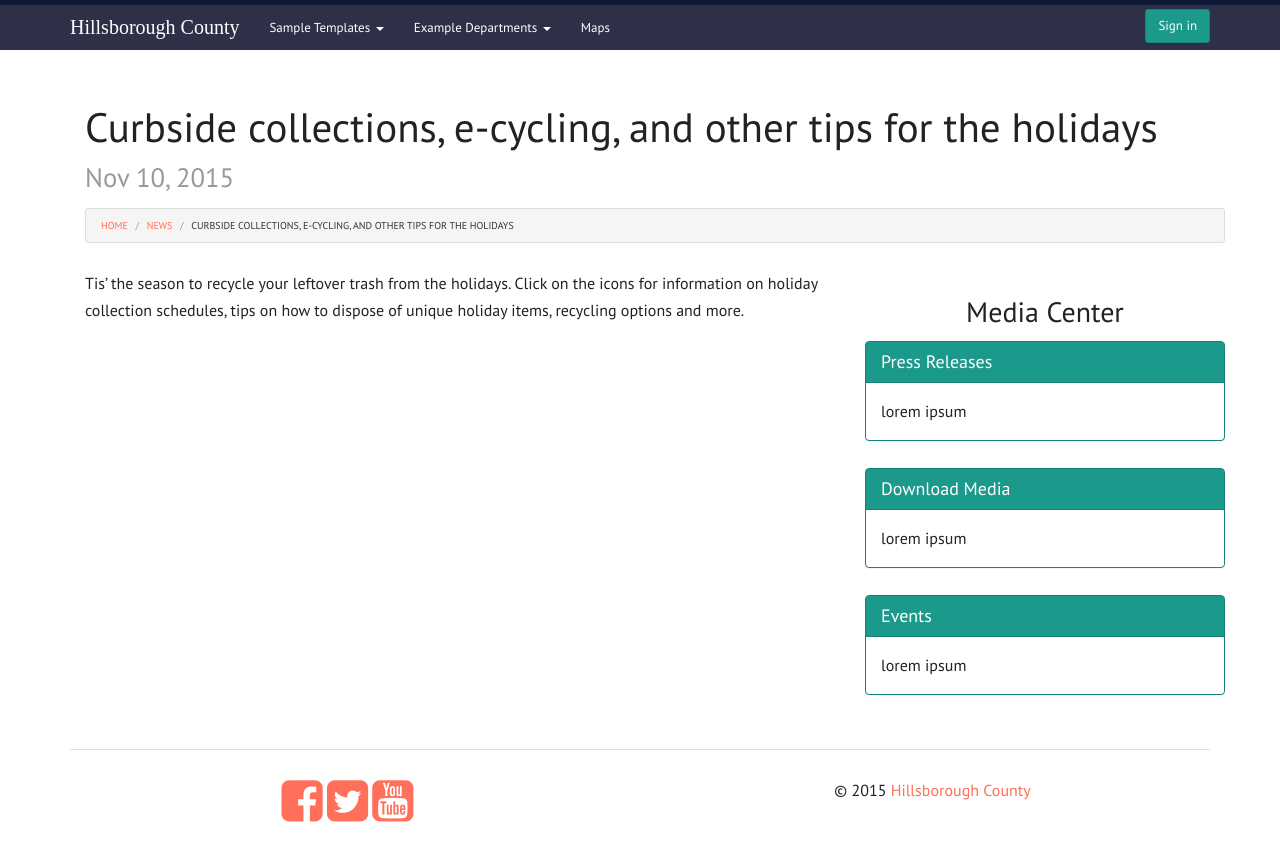
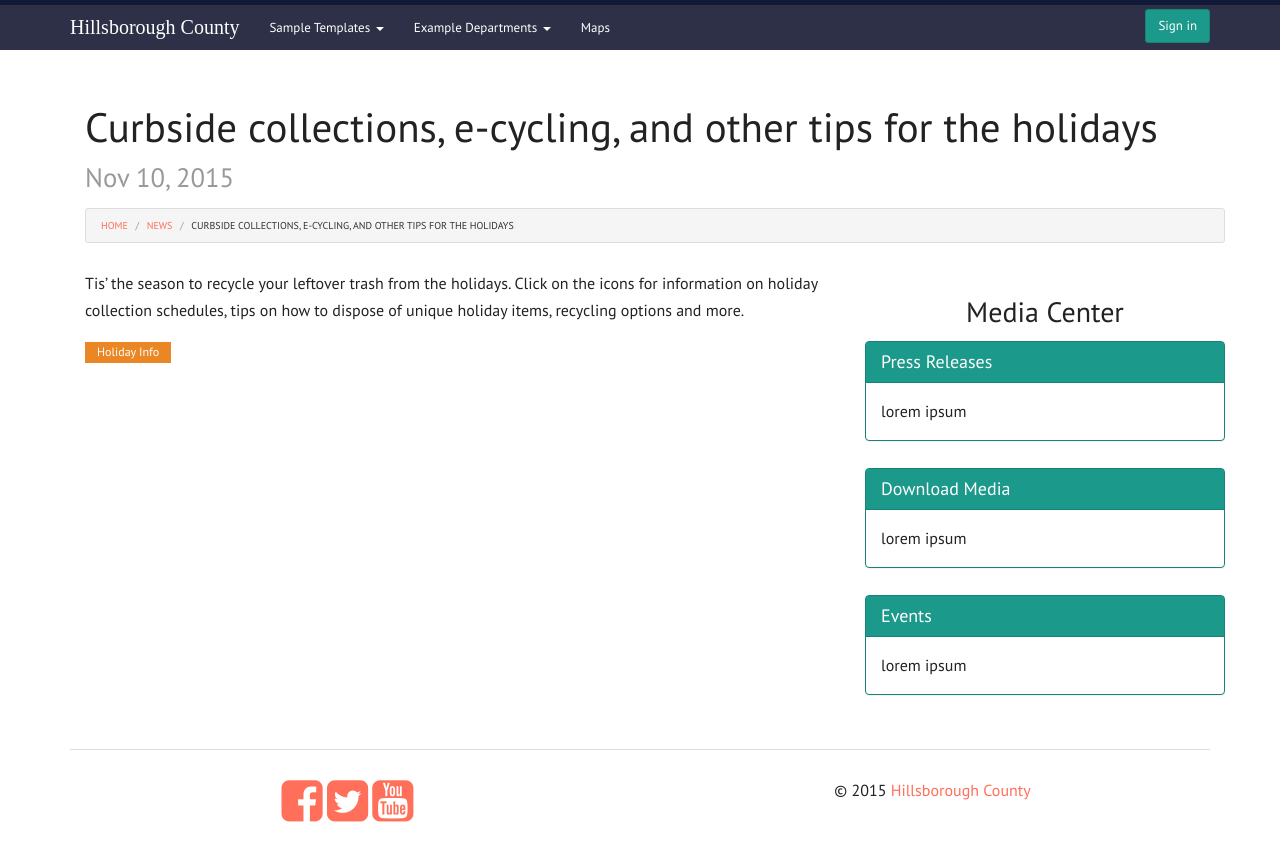
Before and after one commit to Commbocc/colorscheme, a Jekyll site: the page built from news/_posts/2015-11-10-recycle-holidays.md, in a window 1280 px wide. Shown: the top 861 px of the page. Built offline with Jekyll 4.4.1, drawn with Linux system fonts in a browser that asks for light colours; nearby versions of some CDN libraries; some web fonts are replaced; comment, search, counter and statistics services are not loaded.

Commit message:
init newsroom

```diff
--- a/_layouts/article.html
+++ b/_layouts/article.html
@@ -25,6 +25,10 @@ layout: default
 
 		<article class="col-sm-7 col-md-8">
 			{{ content }}
+
+			<div class="">
+				<span class="label label-warning">{{page.cat}}</span>
+			</div>
 		</article>
 
 		<div class="col-sm-5 col-md-4">
```
Also changed, not shown: news/_posts/2015-11-06-trail.md (+1 -0 lines).
